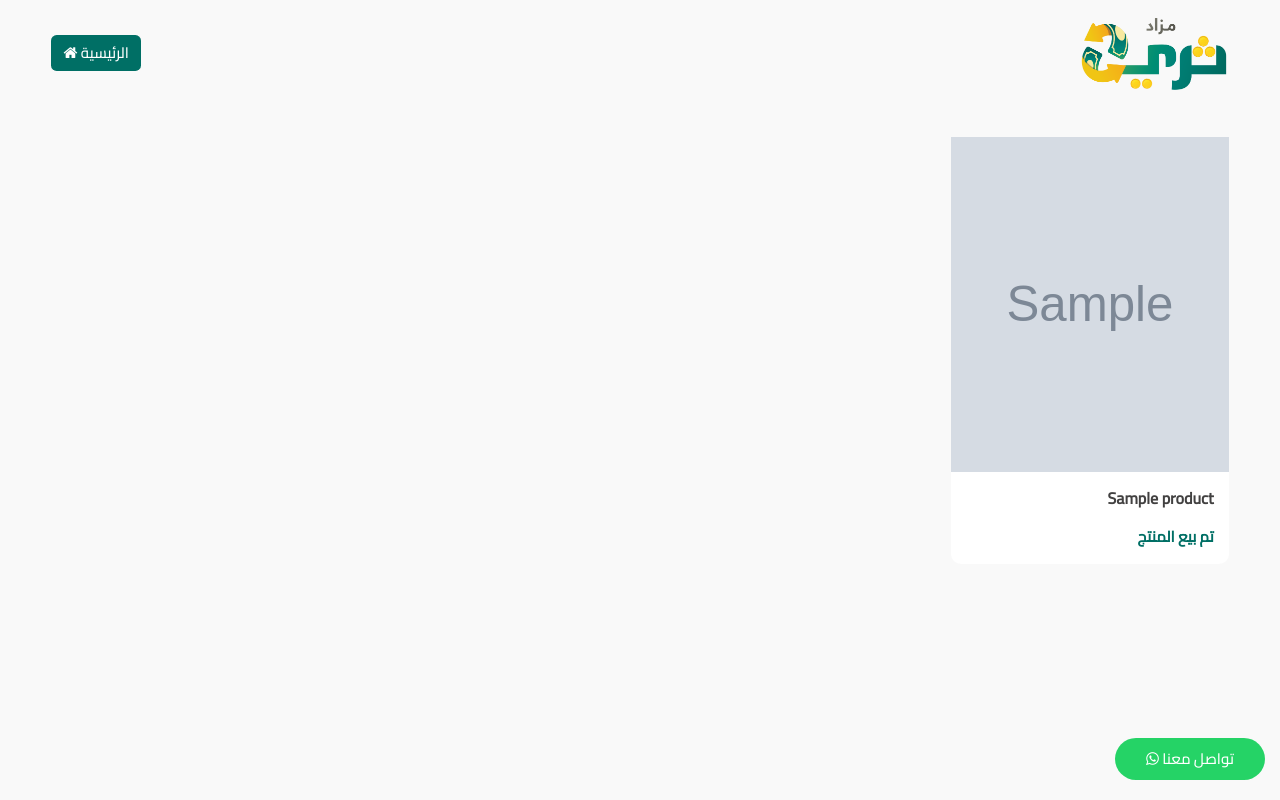
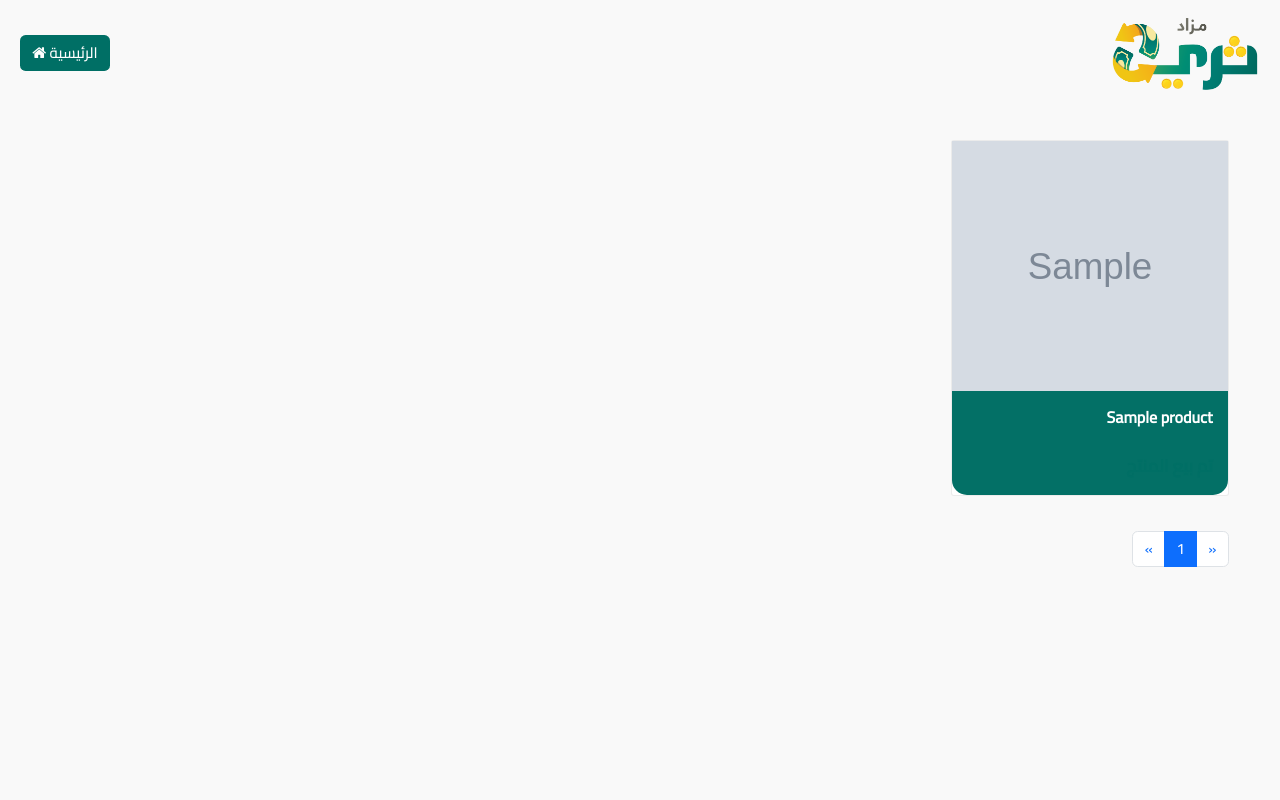
Before and after one commit to mohamedramadan29/Student-Auction, a PHP site: page /products in a window 1280 px wide. Run offline with PHP 8.4, Linux system fonts and the light colour scheme; tables that the repository leaves empty or names only in its code hold one stand-in row (values such as "Sample post"); grey boxes marked "Sample" are stand-in pictures; some libraries are stand-ins or nearby versions.

Commit message:
last update

```diff
--- a/admin/students/add.php
+++ b/admin/students/add.php
@@ -36,7 +36,7 @@ if (isset($_POST['add_cat'])) {
             "zstudent_id" => $last_id,
             "zprice" => $balance,
             "zdate" => date("Y-m-d"),
-            "zreason" => " ايداع مكافاة  ",
+            "zreason" => " ايداع رصيد  ",
         ));
         if ($stmt) {
             $_SESSION['success_message'] = " تمت الأضافة بنجاح  ";
--- a/include/footer.php
+++ b/include/footer.php
@@ -1,8 +1,5 @@
 <!-- Footer -->
-<!-- Whats App button -->
-<div class="whatsapp_bottom">
-	<a href="https://wa.me/+9720503088409"> تواصل معنا <i class="fa fa-whatsapp"></i> </a>
-</div>
+
 <!--  Whats App Button  -->
 <footer class="bg3 p-b-10" style="display:none">
 	<div class="container">
--- a/products.php
+++ b/products.php
@@ -43,14 +43,26 @@ include "init.php";
 					<a href="index" class="btn return_home"> الرئيسية <i class="fa fa-home"></i> </a>
 				</div>
 			</div>
+			<div class="all_new_products">
 				<div class="row">
 					<?php
+
 					$stmt = $connect->prepare("SELECT * FROM products");
 					$stmt->execute();
+					$num_products = $stmt->rowCount();
+					$currentpage = isset($_GET['page']) ? $_GET['page'] : 1;
+					$pageSize = 8;
+					$offset = ($currentpage - 1) * $pageSize;
+
+					$stmt = $connect->prepare("SELECT * FROM products ORDER BY id DESC LIMIT $pageSize OFFSET :offset");
+					$stmt->bindParam(':offset', $offset, PDO::PARAM_INT);
+					$stmt->execute();
 					$allproducts = $stmt->fetchAll();
+					$totalProducts = count($allproducts);
+					$totalPages = ceil($num_products / $pageSize);
 					foreach ($allproducts as $product) {
 					?>
-					<div class="col-sm-6 col-md-4 col-lg-3 p-b-35">
+						<div class="col-6 col-md-4 col-lg-3 p-b-35">
 							<!-- Block2 -->
 							<div class="block2">
 								<div class="block2-pic hov-img0">
@@ -89,9 +101,33 @@ include "init.php";
 					}
 
 					?>
-
+					<div class="pagination_section">
+						<nav aria-label="Page navigation example">
+							<ul class="pagination">
+								<li class="page-item">
+									<a class="page-link" href="" aria-label="Previous">
+										<span aria-hidden="true">&laquo;</span>
+									</a>
+								</li>
+								<?php
+								for ($i = 1; $i <= $totalPages; $i++) {
+									echo '<li class="page-item';
+									if ($i == $currentpage) {
+										echo ' active';
+									}
+									echo '"><a class="page-link" href="?page=' . $i . '">' . $i . '</a></li>';
+								}
+								?>
+								<li class="page-item">
+									<a class="page-link" href="" aria-label="Next">
+										<span aria-hidden="true">&raquo;</span>
+									</a>
+								</li>
+							</ul>
+						</nav>
 					</div>
-
+				</div>
+			</div>
 		</div>
 	</div>
 
--- a/themes/css/main.css
+++ b/themes/css/main.css
@@ -3702,7 +3702,7 @@ input.num-product::-webkit-inner-spin-button {
 }
 
 .hov-img0 img {
-  height: 335px;
+  height: 250px;
 }
 
 .search_button {
@@ -3759,17 +3759,27 @@ footer .stext-107 {
 .block2 {
   background-color: #fff;
   border-radius: 10px;
+  border: 1px solid rgba(0, 0, 0, 0.08);
+  border-radius: 3px;
 }
 
 .block2 .block2-txt {
   padding: 15px;
+  background: #006f65fc;
+  border-radius: 0px 0px 15px 15px;
 }
 
 .block2 .block2-txt a {
-  color: #424141;
+  color: #fff;
   text-decoration: none;
   font-size: 16px;
   font-weight: 600;
+  padding-bottom: 15px;
+}
+
+.block2 .block2-txt p {
+  color: #fff;
+  font-size: 17px;
 }
 
 .block2 .block2-txt span {
@@ -3850,15 +3860,17 @@ footer .stext-107 {
 /************ END BALANCE PAGE **********/
 
 /******* start product_action *************/
-.action_body{
+.action_body {
   margin-top: 0;
   background-color: #006F65;
   padding-top: 30px;
 }
-.auction_page{
+
+.auction_page {
   background-color: #006F65;
   padding-bottom: 20px;
 }
+
 .product_action {
   background: #fff;
   padding: 20px;
@@ -3869,7 +3881,8 @@ footer .stext-107 {
   padding-top: 50px;
   position: relative;
 }
-.product_action .return_home{
+
+.product_action .return_home {
   background-color: #006F65;
   color: #fff;
   position: absolute;
@@ -3930,10 +3943,23 @@ footer .stext-107 {
 
 /* START HOME PAGE */
 .index_page {
-  background-color: #107A3A;
+  background-color: #fff;
 }
 
 .home_page {}
+
+.home_page .index_header {
+  display: flex;
+  justify-content: space-between;
+  align-items: center;
+}
+
+.home_page .index_header {}
+
+.home_page .index_header img {
+  width: 130px;
+  padding-top: 24px;
+}
 
 .home_page .data {
   height: 100vh;
@@ -3943,8 +3969,8 @@ footer .stext-107 {
 }
 
 .home_page .action_now {
-  background-color: #fff;
-  color: #188540;
+  background-color: #188540;
+  color: #fff;
   text-decoration: none;
   margin: 20px;
 }
@@ -3958,6 +3984,7 @@ footer .stext-107 {
   margin-left: 10px;
   margin-right: 10px;
   margin-bottom: 20px !important;
+  border: 1px solid #ede7e7;
 }
 
 .home_page .data .info img {
@@ -4004,13 +4031,12 @@ footer .stext-107 {
 }
 
 /** START WAIT PAGE */
-.wait_body{
+.wait_body {
   background-color: #006F65;
   padding-top: 50px;
 }
-.wait_page {
-
-}
+
+.wait_page {}
 
 .wait_page .data {
   background-color: #fff;
@@ -4022,7 +4048,7 @@ footer .stext-107 {
   margin-top: 40px;
 }
 
-.wait_page .data .return_home{
+.wait_page .data .return_home {
   display: block;
   max-width: 100px;
   background-color: #006F65;
@@ -4060,8 +4086,27 @@ footer .stext-107 {
 .products .products_head img {
   max-width: 150px;
 }
-.products .products_head .return_home{
+
+.products .products_head .return_home {
   background-color: #006F65;
   color: #fff;
 }
+
 /*** END PRODUCTS ****/
+.products .products_head {
+  display: flex;
+  justify-content: space-between;
+  align-items: center;
+  margin-bottom: 40px;
+  padding-top: 10px;
+  position: fixed;
+  left: 0;
+  background: #f9f9f9;
+  width: 100%;
+  z-index: 999;
+  padding-right: 20px;
+  padding-left: 20px;
+}
+.all_new_products{
+  padding-top: 140px
+}
```
Also changed, not shown: admin/reports/report.php (+14 -0 lines), admin/students/report.php (+6 -1 lines), index.php (+8 -1 lines), admin/products/images/41JBjzwOPcL._AC_SY200_.jpg.jpg (added), admin/products/images/41eZvFBLWEL._AC_SY200_.jpg.jpg (added), admin/products/images/bank.png.png (added). Lines whose indentation alone changed are shown as unchanged.
